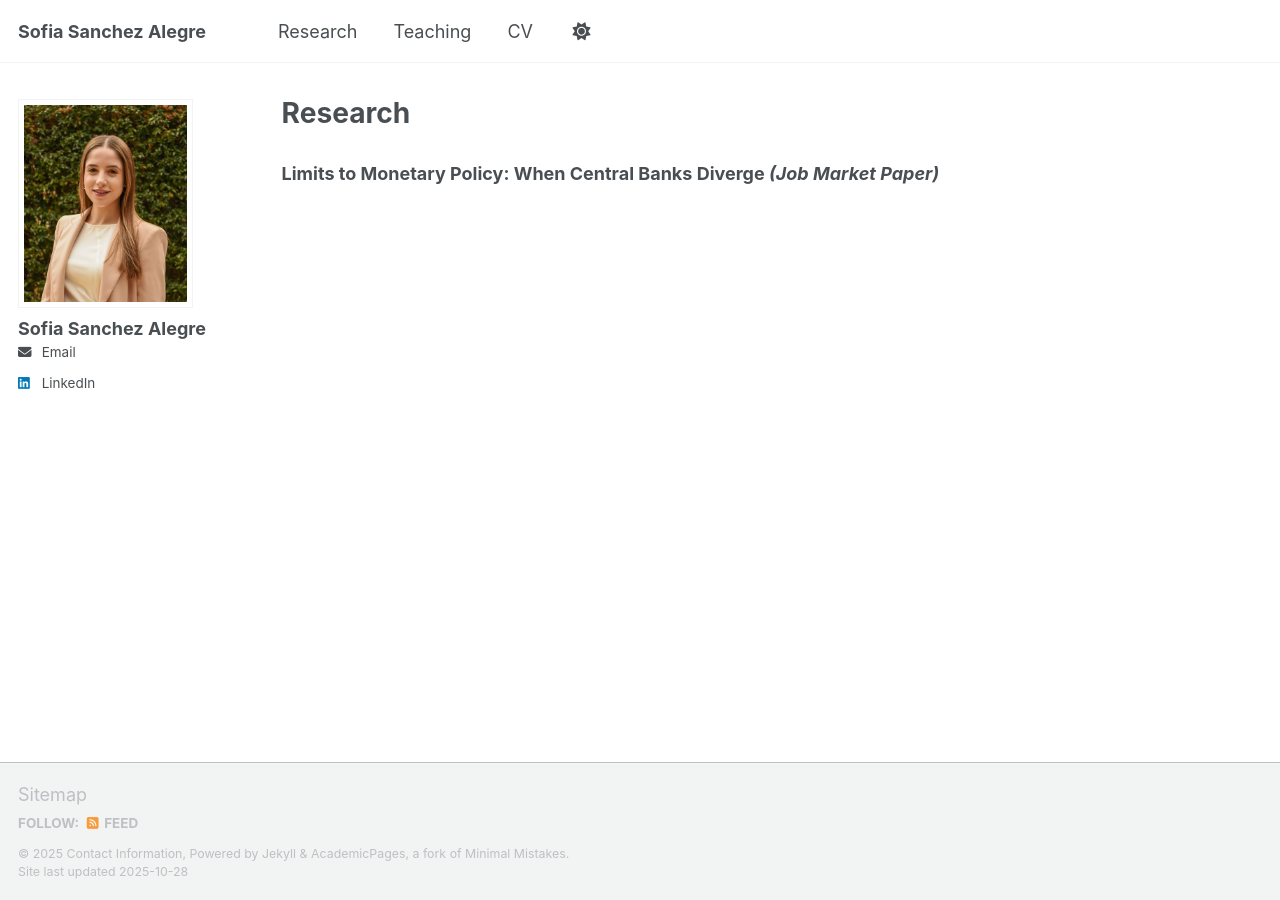
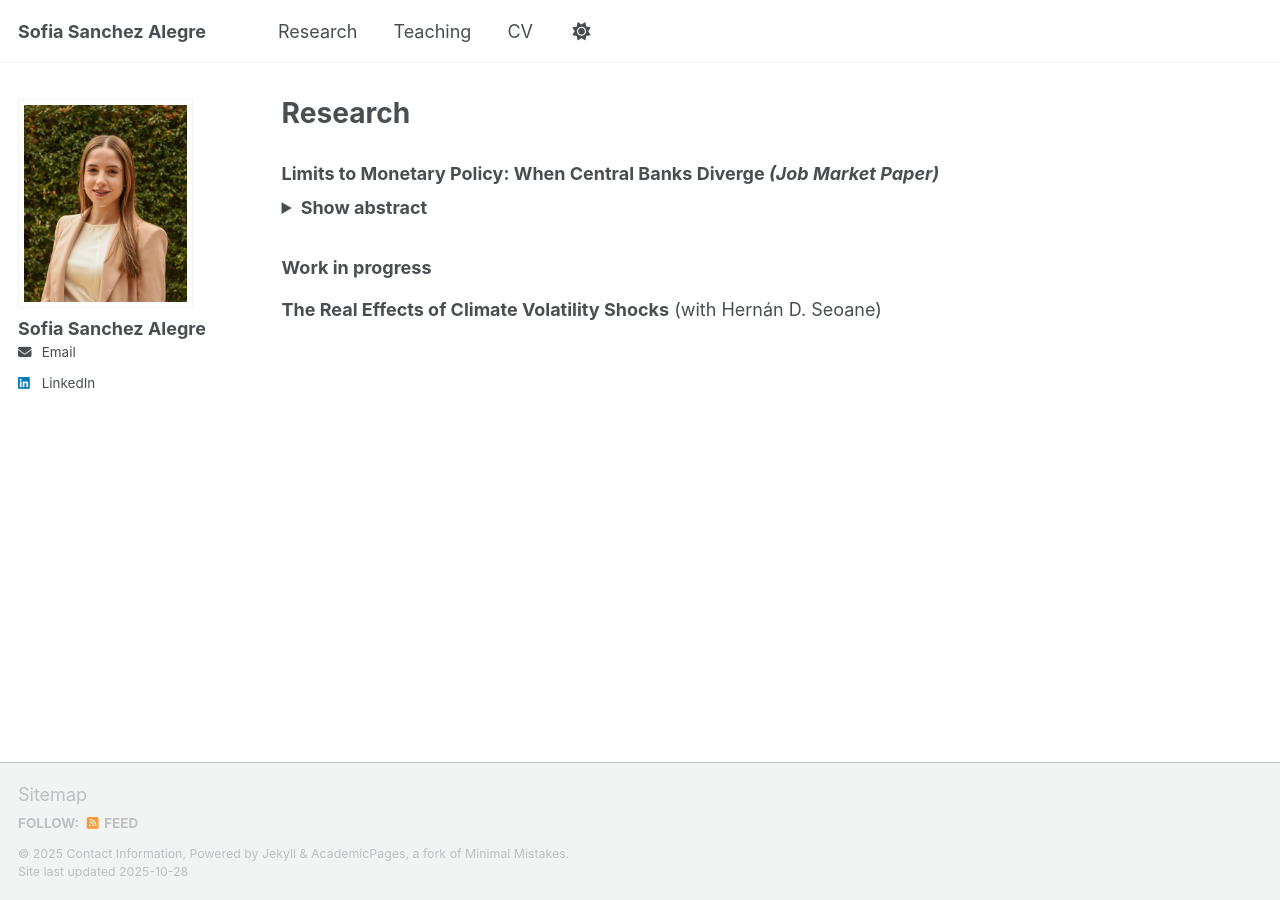
Before and after one commit to sofiasanchezalegre/sofiasanchezalegre.github.io, a Jekyll site: the page built from _pages/research.md, in a window 1280 px wide. Built offline with Jekyll 4.4.1, drawn with Linux system fonts in a browser that asks for light colours; a script that is not in the unit is left out.

Commit message:
Update research.md

```diff
--- a/_pages/research.md
+++ b/_pages/research.md
@@ -6,8 +6,21 @@ author_profile: true
 ---
 {% include base_path %}
 
-<!-- {% for post in site.research %}
-  {% include archive-single-nolink.html %}
-{% endfor %} -->
+### Limits to Monetary Policy: When Central Banks Diverge *(Job Market Paper)*
+<details>
+  <summary><strong>Show abstract</strong></summary>
+  <p>
+  This paper studies how monetary policy divergence across major central banks shapes macroeconomic
+  outcomes. Using state-dependent local projections, the empirical analysis shows that the transmission of European
+  Central Bank (ECB) policy weakens when Federal Reserve (Fed) shocks have the opposite sign. In particular,
+  during U.S. monetary expansions, an ECB tightening shock attracts capital inflows to the euro area and generates
+  counterintuitive movements in domestic activity and prices. By contrast, a Fed tightening remains unambiguously
+  contractionary. A two-country New Keynesian model with a global investor rationalizes these findings. The
+  mechanism operates through incomplete international asset markets and the dominant role of the U.S. dollar in
+  global funding, which—through return equalization—produces asymmetric cross-border spillovers that condition
+  the transmission of ECB policy.
+  </p>
+</details>
 
-### Limits to Monetary Policy: When Central Banks Diverge *(Job Market Paper)* <br>
+### Work in progress
+**The Real Effects of Climate Volatility Shocks** (with Hernán D. Seoane)
```
